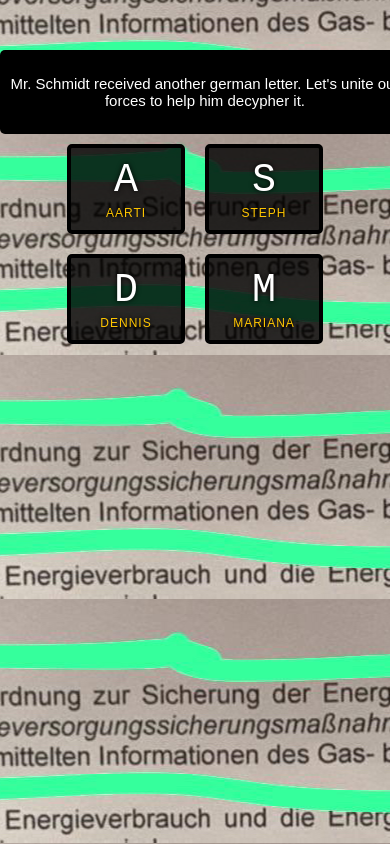
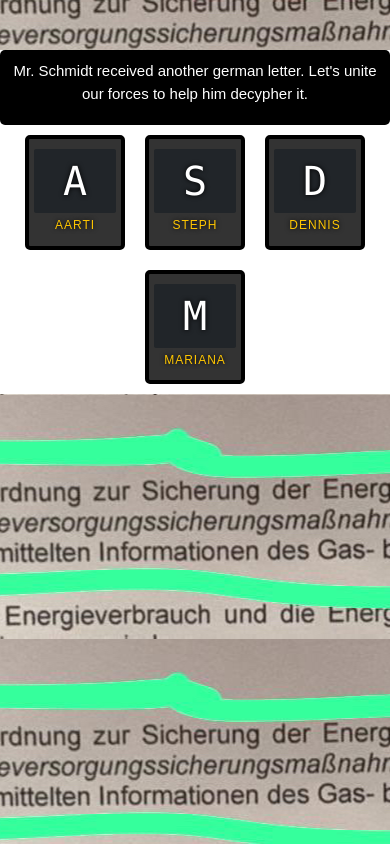
Before and after one commit to mborssatto/drumkit, a plain HTML site: page index.html in a window 390 px wide. Drawn offline with nearby package versions, Linux system fonts and the light colour scheme.

Commit message:
add responsiveness with bootstrap

```diff
--- a/index.html
+++ b/index.html
@@ -3,6 +3,7 @@
 <head>
   <meta charset="UTF-8">
   <title>JS Drum Kit</title>
+  <link rel="stylesheet" href="https://cdn.jsdelivr.net/npm/bootstrap@4.0.0/dist/css/bootstrap.min.css" integrity="sha384-Gn5384xqQ1aoWXA+058RXPxPg6fy4IWvTNh0E263XmFcJlSAwiGgFAW/dAiS6JXm" crossorigin="anonymous">
   <link rel="stylesheet" href="./stylesheets/style.css">
 </head>
 <body>
@@ -12,19 +13,19 @@
   </div>
 
   <div class="keys">
-    <div data-key="65" class="key">
+    <div data-key="65" class="key  col- col-sm- col-md- col-xl-">
       <kbd>A</kbd>
       <span class="sound">Aarti</span>
     </div>
-    <div data-key="83" class="key">
+    <div data-key="83" class="key col- col-sm- col-md- col-xl-">
       <kbd>S</kbd>
       <span class="sound">Steph</span>
     </div>
-    <div data-key="68" class="key">
+    <div data-key="68" class="key col- col-sm- col-md- col-xl-">
       <kbd>D</kbd>
       <span class="sound">Dennis</span>
     </div>
-    <div data-key="77" class="key">
+    <div data-key="77" class="key  col- col-sm- col-md- col-xl-">
       <kbd>M</kbd>
       <span class="sound">Mariana</span>
     </div>
@@ -69,8 +70,11 @@ const keys = document.querySelectorAll('.key');
 
 window.addEventListener('keydown', playSound);
 
+
 </script>
-
+<script src="https://code.jquery.com/jquery-3.2.1.slim.min.js" integrity="sha384-KJ3o2DKtIkvYIK3UENzmM7KCkRr/rE9/Qpg6aAZGJwFDMVNA/GpGFF93hXpG5KkN" crossorigin="anonymous"></script>
+<script src="https://cdn.jsdelivr.net/npm/popper.js@1.12.9/dist/umd/popper.min.js" integrity="sha384-ApNbgh9B+Y1QKtv3Rn7W3mgPxhU9K/ScQsAP7hUibX39j7fakFPskvXusvfa0b4Q" crossorigin="anonymous"></script>
+<script src="https://cdn.jsdelivr.net/npm/bootstrap@4.0.0/dist/js/bootstrap.min.js" integrity="sha384-JZR6Spejh4U02d8jOt6vLEHfe/JQGiRRSQQxSfFWpi1MquVdAyjUar5+76PVCmYl" crossorigin="anonymous"></script>
 
 </body>
 </html>
--- a/stylesheets/style.css
+++ b/stylesheets/style.css
@@ -11,13 +11,15 @@ body,html {
 }
 
 .message {
+  display: block;
   justify-content: center;
   border-radius: .5rem;
   margin: auto;
   margin-top: 5rem;
   font-size: 1.5rem;
   padding: 1rem .5rem;
-  width: 40rem;
+  max-width: 50rem;
+  min-width: 10rem;
   text-align: center;
   color: white;
   background: rgba(0,0,0,1);
```
